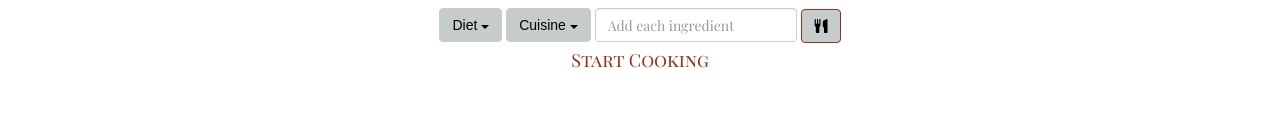
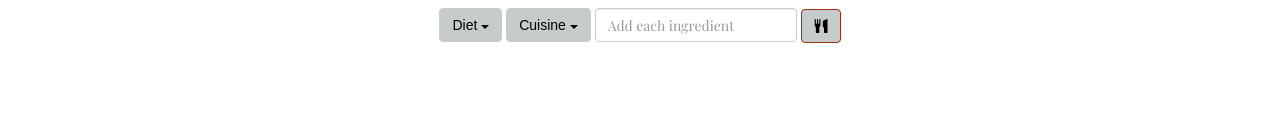
Before and after one commit to GormanGit/Theres_Nothing_To_Eat_App, a React (Create React App) app: page /search in a window 1280 px wide. Shown: the part 142-280 px from the top of the page. Built offline with nearby package versions, Linux system fonts and the light colour scheme; a web font is replaced by a local one.

Commit message:
start cooking moved

```diff
--- a/src/components/RecipeItems.js
+++ b/src/components/RecipeItems.js
@@ -2,6 +2,7 @@ import React, {Component} from 'react';
 // const urlComponent = "https://lh3.googleusercontent.com/";
 import {addToFavorite, removeFromFavorite} from "../actions";
 import {connect} from 'react-redux'
+import {Link} from 'react-router-dom'
 
 class RecipeItems extends Component {
   //create the constructor in order to have the favorites button
@@ -25,21 +26,25 @@ class RecipeItems extends Component {
 
   displayFav() {
     if (!this.state.favorited) {
-      return <span className="glyphicon glyphicon-unchecked"
+      return <div><span className="glyphicon glyphicon-unchecked"
                    onClick={() => this.addToFavorite()}
       ></span>
+      </div>
+
     } else {
-      return <span className="glyphicon glyphicon-check"
+      return <div><li  style={{display: "flex", justifyContent: "center", marginRight: "0%", fontSize: "18px"}} id="list"><Link
+        style={{color: "#9A3014"}} to="/fav">Start Cooking</Link></li> {""} <br/>
+        <span className="glyphicon glyphicon-check"
                    onClick={() => this.removeFromFavorite()}
         // onClick={()=>this.setState({favorited: !this.state.favorited})}
       ></span>
+        </div>
     }
   }
 
   render() {
     // console.log(this.props);
     return (
-
       <div id="boxShade" style={{marginTop: "20px"}} className="col-md-12 col-md-4">
         <div className="thumbnail">
           <img src={this.props.recipes.recipe.image} alt="..."/>
@@ -47,7 +52,6 @@ class RecipeItems extends Component {
             <h3 id="listSignIn">{this.props.recipes.recipe.label}</h3>
             <a id="list" style={{fontSize: "18px"}} target="_blank" href={this.props.recipes.recipe.url}>Recipe</a>
             <br/>
-
             <h4>{this.props.showButton ? this.displayFav() : null}</h4>
           </div>
         </div>
--- a/src/components/RecipeResults.js
+++ b/src/components/RecipeResults.js
@@ -14,9 +14,8 @@ class RecipeResults extends Component {
         <Search/>
         <br/>
         <br/>
-
-        <li  style={{display: "flex", justifyContent: "center", marginRight: "0%", fontSize: "18px"}} id="list"><Link
-          style={{color: "#9A3014"}} to="/fav">Start Cooking</Link></li>
+        {/*<li  style={{display: "flex", justifyContent: "center", marginRight: "0%", fontSize: "18px"}} id="list"><Link*/}
+          {/*style={{color: "#9A3014"}} to="/fav">Start Cooking</Link></li>*/}
         {this.props.recipes.map(item => {
           return <RecipeItems recipes={item} key={item.recipe.label} showButton={true}/>
         })}
```
